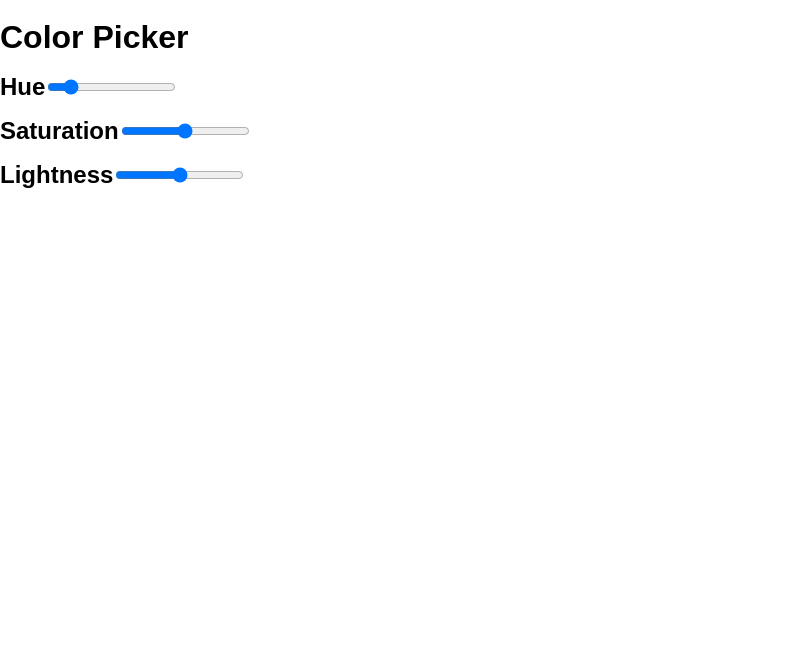
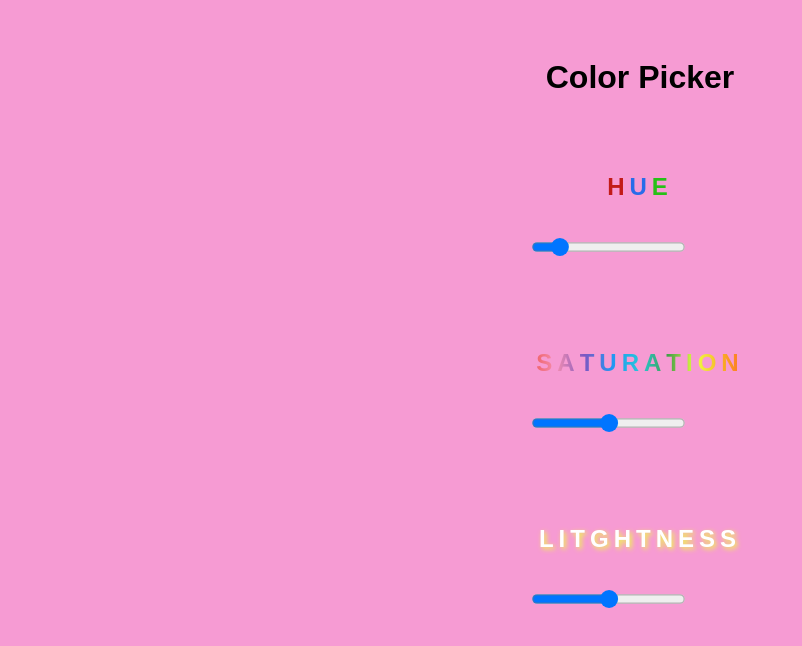
Before and after one commit to ERIKASTIGLEMAN/new-color-picker, a React (Create React App) app: page / in a window 1280 px wide. Shown: the top 646 px of the page, without its empty margins (0-802 px from the left). Built offline with nearby package versions, Linux system fonts and the light colour scheme.

Commit message:
Sliders Set

```diff
--- a/src/App.jsx
+++ b/src/App.jsx
@@ -4,35 +4,55 @@ export class App extends Component {
   render() {
     return (
       <main>
-        <h1
-        // style={{
-        //   backgroundColor: `hsl(${this.state.hue}, ${this.state.saturation}%, ${this.state.lightness}%)`,
-        // }}
-        >
-          Color Picker
-        </h1>
-
-        <div>
+        <h1>Color Picker</h1>
+        {/* <div className="boxColor"> color</div> */}
+        <section>
           {/* create labels for each color slide */}
           <label>
             <h2>
-              Hue
+              <div className="rainbow-letters">
+                <span>H</span>
+                <span>U</span>
+                <span>E</span>
+              </div>
               <input name="hue" type="range" min="0" max="360" />
             </h2>
           </label>
           <label>
             <h2>
-              Saturation
+              <div className="lettersFade">
+                <span>S</span>
+                <span>A</span>
+                <span>T</span>
+                <span>U</span>
+                <span>R</span>
+                <span>A</span>
+                <span>T</span>
+                <span>I</span>
+                <span>O</span>
+                <span>N</span>
+              </div>
               <input name="saturation" type="range" min="0" max="100" />
             </h2>
           </label>
           <label>
             <h2>
-              Lightness
+              <div className="lettersBright">
+                <span>L</span>
+                <span>I</span>
+                <span>T</span>
+                <span>G</span>
+                <span>H</span>
+                <span>T</span>
+                <span>N</span>
+                <span>E</span>
+                <span>S</span>
+                <span>S</span>
+              </div>
               <input name="lightness" type="range" min="0" max="100" />
             </h2>
           </label>
-        </div>
+        </section>
       </main>
     )
   }
--- a/src/index.scss
+++ b/src/index.scss
@@ -7,6 +7,81 @@ html {
 }
 
 body {
-  margin: 0;
+  margin: 2rem;
   min-height: 100%;
+  background-color: rgb(246, 155, 211);
 }
+
+.boxColor {
+  border: 2px solid green;
+}
+
+h1 {
+  display: flex;
+  justify-content: center;
+}
+
+main {
+  display: flex;
+  flex-direction: column;
+  justify-content: center;
+  align-items: center;
+}
+
+label h2 {
+  padding: 2rem;
+}
+
+div {
+  display: flex;
+  justify-content: center;
+  align-items: center;
+  padding: 0.5rem;
+}
+
+.rainbow-letters {
+  border: white;
+  // background-color: white;
+  letter-spacing: 5px;
+}
+.rainbow-letters span:nth-child(10n + 1) {
+  color: #c21b18;
+}
+.rainbow-letters span:nth-child(10n + 2) {
+  color: #296ce9;
+}
+.rainbow-letters span:nth-child(10n + 3) {
+  color: #27c016;
+}
+.lettersFade {
+  // border: white;
+  // background-color: white;
+  letter-spacing: 5px;
+  background: linear-gradient(
+    to right,
+    #ef5350,
+    #f48fb1,
+    #7e57c2,
+    #2196f3,
+    #26c6da,
+    #43a047,
+    #eeff41,
+    #f9a825,
+    #ff5722
+  );
+  -webkit-background-clip: text;
+  -webkit-text-fill-color: transparent;
+}
+
+.lettersBright {
+  letter-spacing: 5px;
+  color: white;
+  text-shadow: 2px 2px 5px #eeff41;
+  text-align: center;
+}
+
+input {
+  margin-top: 2rem;
+  transform: scale(1.2);
+  margin-left: 1rem;
+}
```
